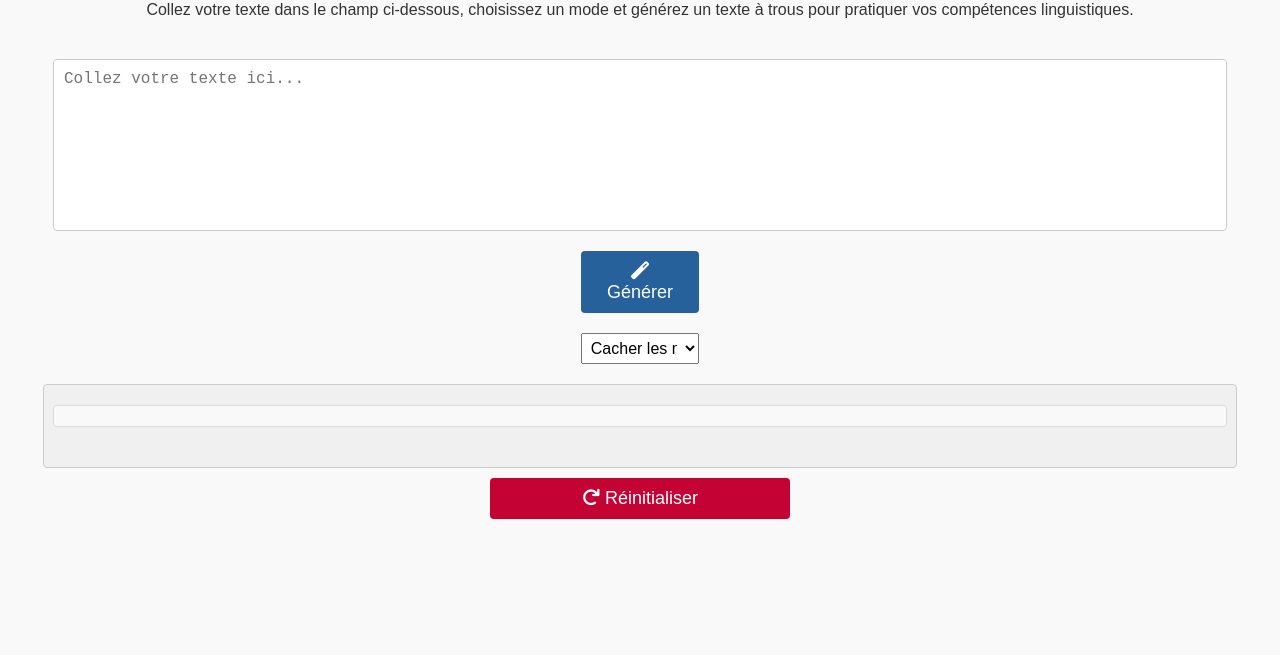
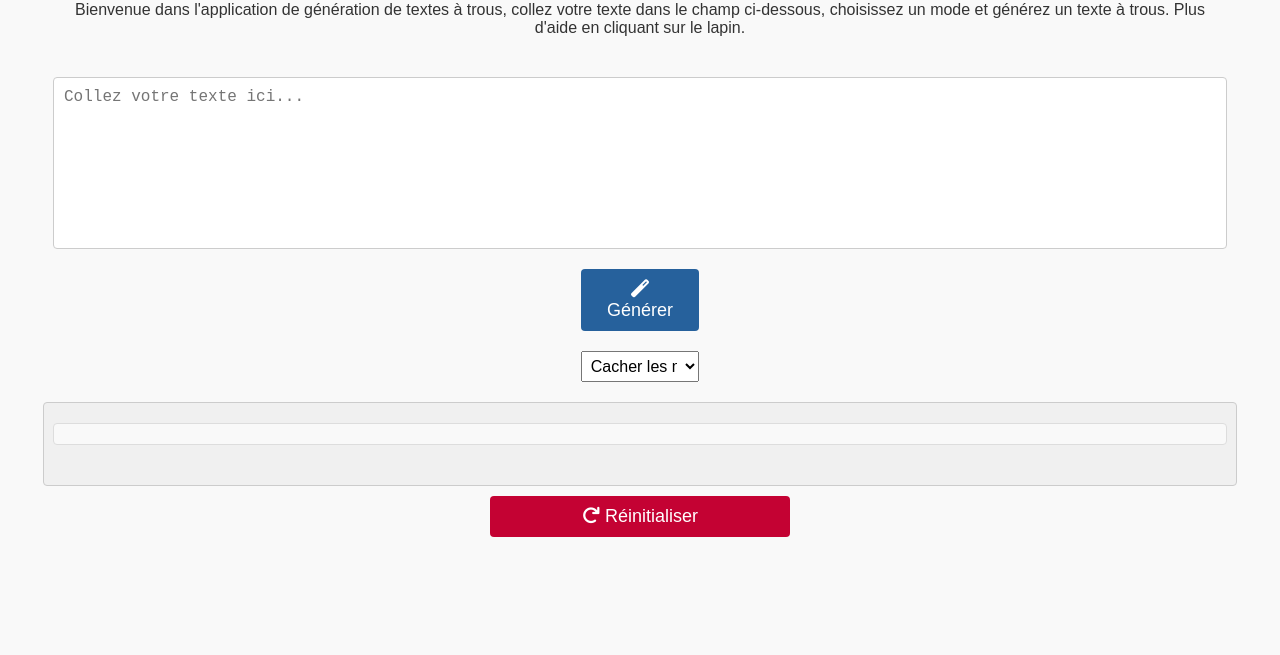
Before and after one commit to fabburst/ClozeTest, a plain HTML site: page index.html in a window 1280 px wide. Shown: the part 145-800 px from the top of the page. Drawn offline with Linux system fonts and the light colour scheme.

Commit message:
Edit text in Html

```diff
--- a/index.html
+++ b/index.html
@@ -23,7 +23,7 @@
 
     <div id="header">
         <h1>Générateur de texte à trous</h1>
-        <p>Collez votre texte dans le champ ci-dessous, choisissez un mode et générez un texte à trous pour pratiquer vos compétences linguistiques.</p>
+        <p>Bienvenue dans l'application de génération de textes à trous, collez votre texte dans le champ ci-dessous, choisissez un mode et générez un texte à trous. Plus d'aide en cliquant sur le lapin.</p>
     </div>
     <div id="input-container">
         <textarea id="original-text" placeholder="Collez votre texte ici..."></textarea>
```
